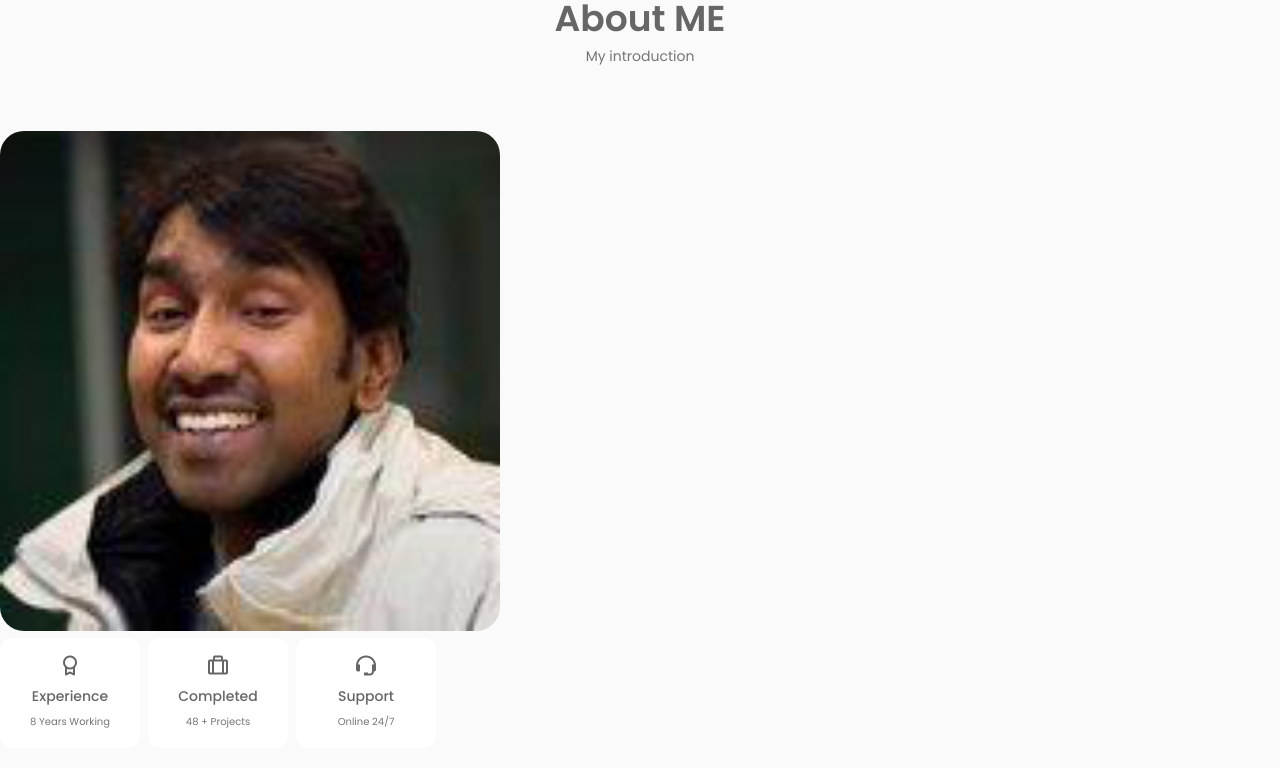
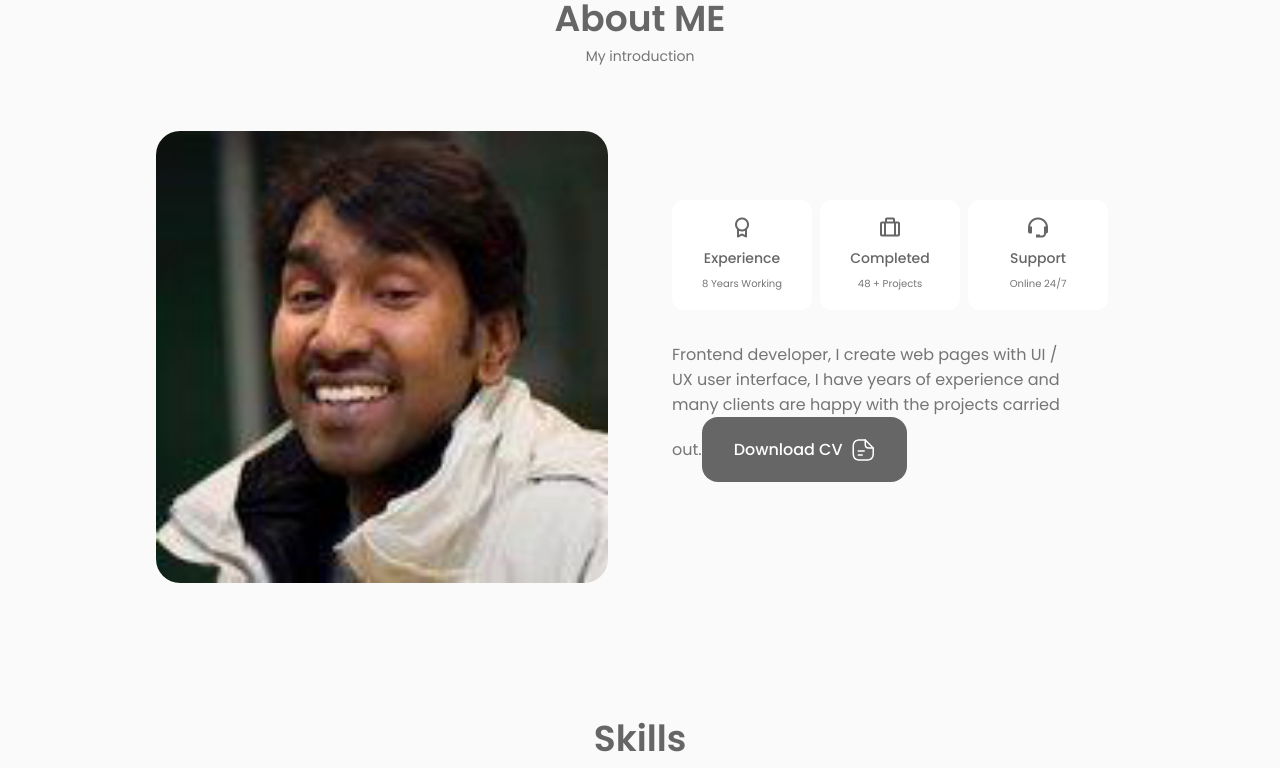
Before and after one commit to nirjo/React-portfolio-basic-, a React (Create React App) app: page / in a window 1280 px wide. Shown: the part 880-1648 px from the top of the page. Built offline with nearby package versions, Linux system fonts and the light colour scheme.

Commit message:
Added small fixesin components

```diff
--- a/src/components/about/About.jsx
+++ b/src/components/about/About.jsx
@@ -1,8 +1,8 @@
 import React from "react";
- import "./about.css";
+import "./about.css";
 import AboutImg from "../../assets/mypic.png";
 import Info from "./Info";
-import CV from "../../assets/John-Cv.pdf"
+import CV from "../../assets/John-Cv.pdf";
 
 const About = () => {
   return (
@@ -10,10 +10,11 @@ const About = () => {
       <h2 className="section__title">About ME</h2>
 
       <span className="section__subtitle">My introduction</span>
-      <div>
+      <div className="about__container container grid">
         <img src={AboutImg} alt="" className="about__img" />
-        <Info />
+
         <div className="about__data">
+          <Info />
 
           <p className="about__description">
             Frontend developer, I create web pages with UI / UX user interface,
```
